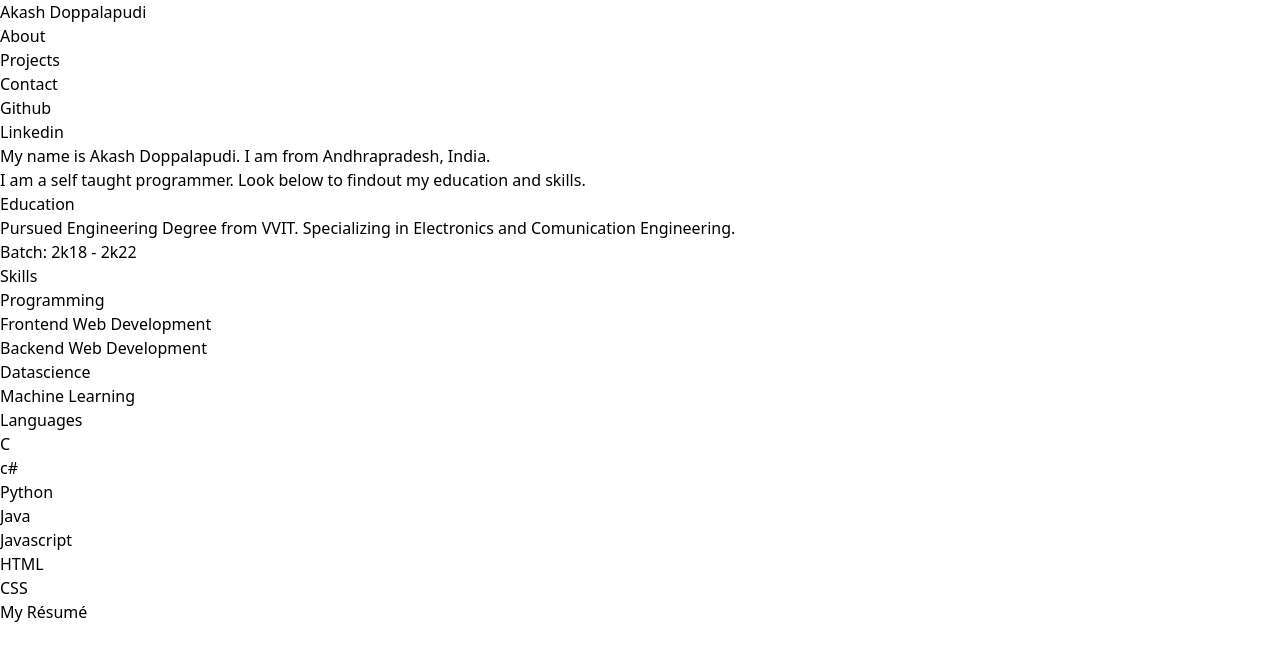
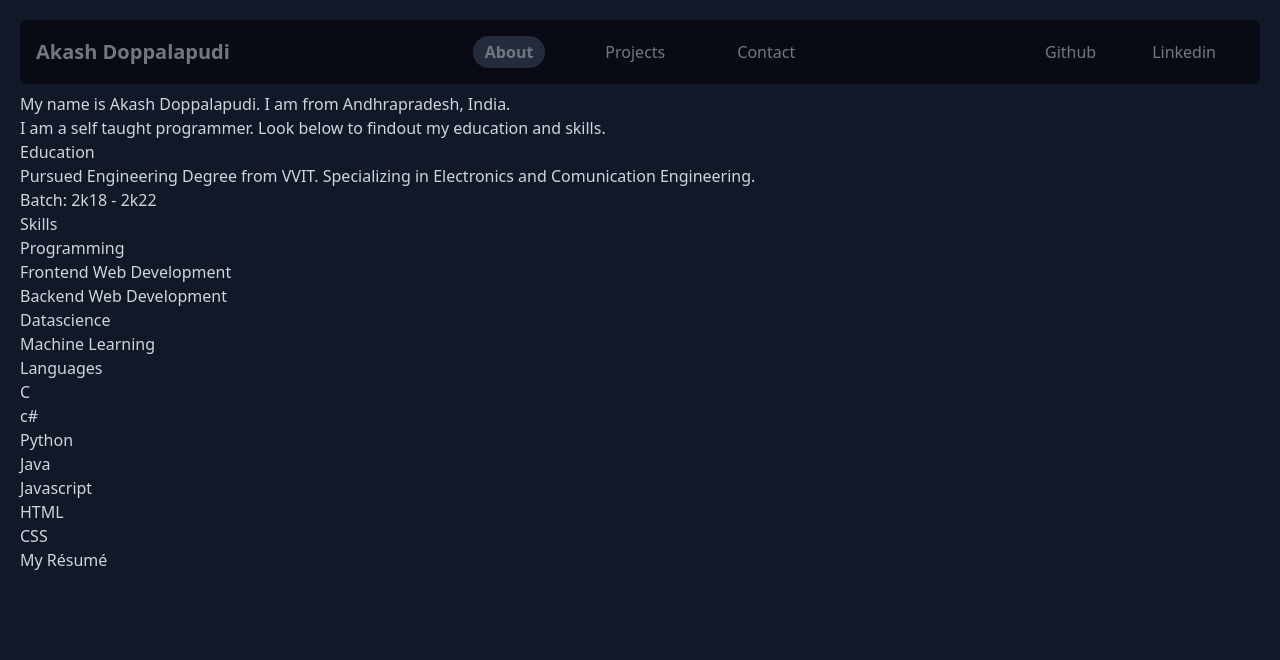
Before and after one commit to akashdoppalapudi/akashdoppalapudi-portfolio, a Next.js app: page /about in a window 1280 px wide. Shown: the top 660 px of the page. Built offline with nearby package versions, Linux system fonts and the light colour scheme.

Commit message:
Styled Navbar
Added styles to navbar responsively for mobile view and desktop view

```diff
--- a/components/NavBar.js
+++ b/components/NavBar.js
@@ -1,18 +1,99 @@
 import { useRouter } from 'next/router';
+import { useEffect } from 'react';
 
 const NavBar = ({ page }) => {
 	const router = useRouter();
+
+	useEffect(() => {
+		const menu = document.querySelector('#menu');
+		const about = document.querySelector('#about');
+		const projects = document.querySelector('#projects');
+		const contact = document.querySelector('#contact');
+		menu.classList.add('hidden');
+		switch (page) {
+			case 'about':
+				about.classList.add('bg-gray-700', 'cursor-default', 'font-bold');
+				about.classList.remove('cursor-pointer', 'hover:bg-gray-900');
+				break;
+			case 'projects':
+				projects.classList.add('bg-gray-700', 'cursor-default', 'font-bold');
+				projects.classList.remove('cursor-pointer', 'hover:bg-gray-900');
+				break;
+			case 'contact':
+				contact.classList.add('bg-gray-700', 'cursor-default', 'font-bold');
+				contact.classList.remove('cursor-pointer', 'hover:bg-gray-900');
+				break;
+		}
+	}, [page]);
+
+	const menuClickHandler = () => {
+		const menu = document.querySelector('#menu');
+		const header = document.querySelector('header');
+		if (menu.classList.contains('hidden')) {
+			menu.classList.remove('hidden');
+			header.classList.add('mb-5');
+		} else {
+			menu.classList.add('hidden');
+			header.classList.remove('mb-5');
+		}
+	};
 	return (
-		<nav>
-			<div onClick={() => router.push('/')}>
+		<nav className="bg-black opacity-50 p-3 md:p-4 md:grid md:grid-cols-7 items-center rounded-md mb-2">
+			<header className="flex justify-between md:mb-0 md:col-span-2">
+				<div
+					className="text-xl cursor-pointer font-bold"
+					onClick={() => router.push('/')}
+				>
 					<h1>Akash Doppalapudi</h1>
 				</div>
-
-			<div>
-				<div onClick={() => router.push('/about')}>About</div>
-				<div onClick={() => router.push('/projects')}>Projects</div>
-				<div onClick={() => router.push('/contact')}>Contact</div>
+				<button
+					className="hover:bg-gray-900 px-2 rounded md:hidden"
+					onClick={menuClickHandler}
+				>
+					<svg
+						xmlns="http://www.w3.org/2000/svg"
+						className="h-5 w-5"
+						viewBox="0 0 20 20"
+						fill="currentColor"
+					>
+						<path
+							fillRule="evenodd"
+							d="M3 5a1 1 0 011-1h12a1 1 0 110 2H4a1 1 0 01-1-1zM3 10a1 1 0 011-1h12a1 1 0 110 2H4a1 1 0 01-1-1zM3 15a1 1 0 011-1h12a1 1 0 110 2H4a1 1 0 01-1-1z"
+							clipRule="evenodd"
+						/>
+					</svg>
+				</button>
+			</header>
 			<div
+				id="menu"
+				className="text-center md:col-span-5 md:grid md:grid-cols-5"
+			>
+				<div className="md:col-span-3 md:flex md:justify-center md:mx-8">
+					<div
+						className="my-3 md:mx-6 md:my-0 cursor-pointer py-1 hover:bg-gray-900 focus:scale-75 px-3 transition ease-out duration-300 rounded-full"
+						onClick={() => router.push('/about')}
+						id="about"
+					>
+						About
+					</div>
+					<div
+						className="my-3 md:mx-6 md:my-0 cursor-pointer py-1 hover:bg-gray-900 focus:scale-75 px-3 transition ease-out duration-300 rounded-full"
+						onClick={() => router.push('/projects')}
+						id="projects"
+					>
+						Projects
+					</div>
+					<div
+						className="my-3 md:mx-6 md:my-0 cursor-pointer py-1 hover:bg-gray-900 focus:scale-75 px-3 transition ease-out duration-300 rounded-full"
+						onClick={() => router.push('/contact')}
+						id="contact"
+					>
+						Contact
+					</div>
+				</div>
+				<div className="md:col-span-2 md:flex md:justify-end">
+					<div
+						className="my-3 md:mx-6 md:my-0 cursor-pointer p-1"
 						onClick={() =>
 							window.open('https://github.com/akashdoppalapudi', '_blank')
 						}
@@ -20,6 +101,7 @@ const NavBar = ({ page }) => {
 						Github
 					</div>
 					<div
+						className="my-3 md:mx-6 md:my-0 cursor-pointer p-1"
 						onClick={() =>
 							window.open(
 								'https://www.linkedin.com/in/akashdoppalapudi/',
@@ -30,6 +112,7 @@ const NavBar = ({ page }) => {
 						Linkedin
 					</div>
 				</div>
+			</div>
 		</nav>
 	);
 };
--- a/pages/about.js
+++ b/pages/about.js
@@ -4,7 +4,7 @@ import NavBar from '../components/NavBar.js';
 
 export const About = () => {
 	return (
-		<div>
+		<div className="bg-gray-900 min-h-screen text-gray-300 p-2 md:p-5">
 			<Head>
 				<title>Akash Doppalapudi</title>
 				<meta name="description" content="Portfolio of Akash Doppalapudi" />
--- a/pages/contact.js
+++ b/pages/contact.js
@@ -4,7 +4,7 @@ import NavBar from '../components/NavBar.js';
 
 export const Contact = () => {
 	return (
-		<div>
+		<div className="bg-gray-900 min-h-screen text-gray-300 p-2 md:p-5">
 			<Head>
 				<title>Akash Doppalapudi</title>
 				<meta name="description" content="Portfolio of Akash Doppalapudi" />
--- a/pages/index.js
+++ b/pages/index.js
@@ -4,13 +4,13 @@ import NavBar from '../components/NavBar';
 
 export default function Home() {
 	return (
-		<div>
+		<div className="bg-gray-900 min-h-screen text-gray-300 p-2 md:p-5">
 			<Head>
 				<title>Akash Doppalapudi</title>
 				<meta name="description" content="Portfolio of Akash Doppalapudi" />
 				<link rel="icon" href="/favicon.ico" />
 			</Head>
-			<main className="bg-black min-h-screen text-gray-500">
+			<main>
 				<NavBar />
 				<div>
 					<div>
--- a/pages/projects.js
+++ b/pages/projects.js
@@ -16,7 +16,7 @@ export const getServerSideProps = async () => {
 
 export const Projects = ({ repos }) => {
 	return (
-		<div>
+		<div className="bg-gray-900 min-h-screen text-gray-300 p-2 md:p-5">
 			<Head>
 				<title>Akash Doppalapudi</title>
 				<meta name="description" content="Portfolio of Akash Doppalapudi" />
```
Lines whose indentation alone changed are shown as unchanged.
